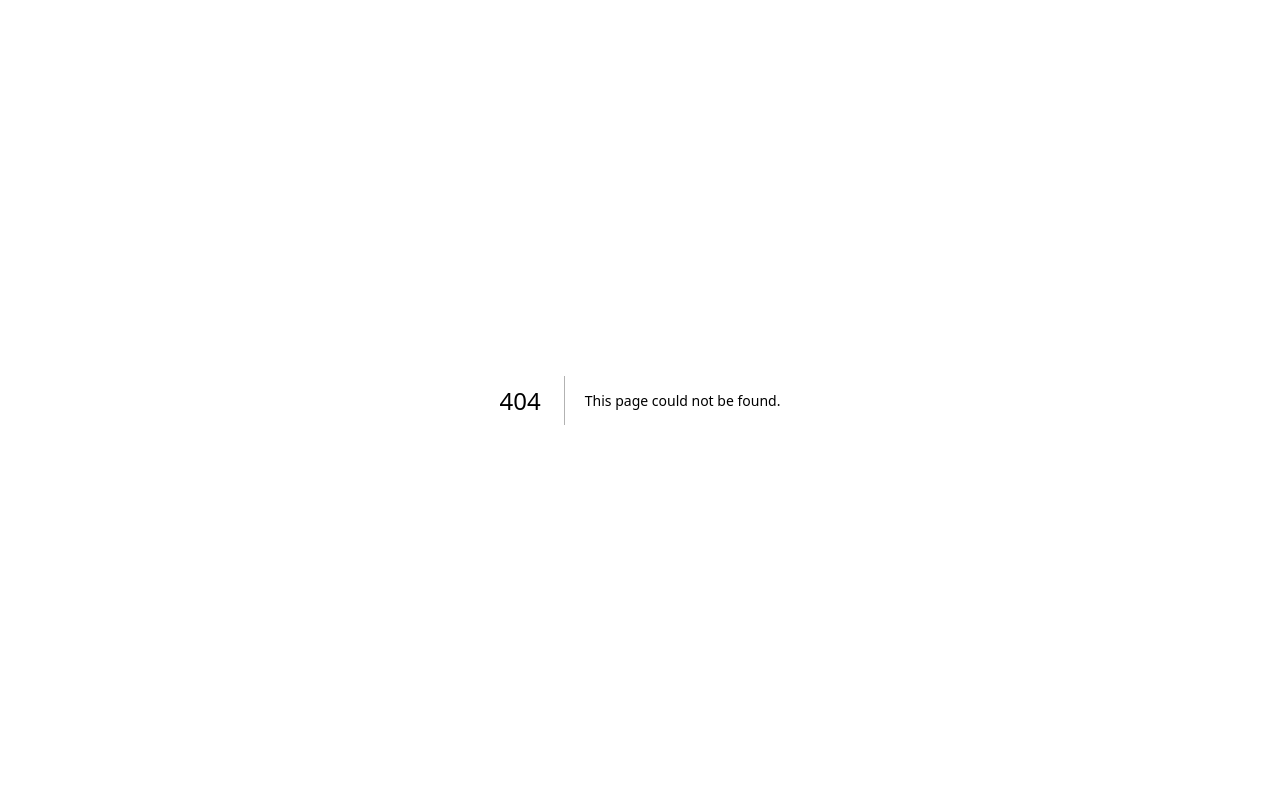
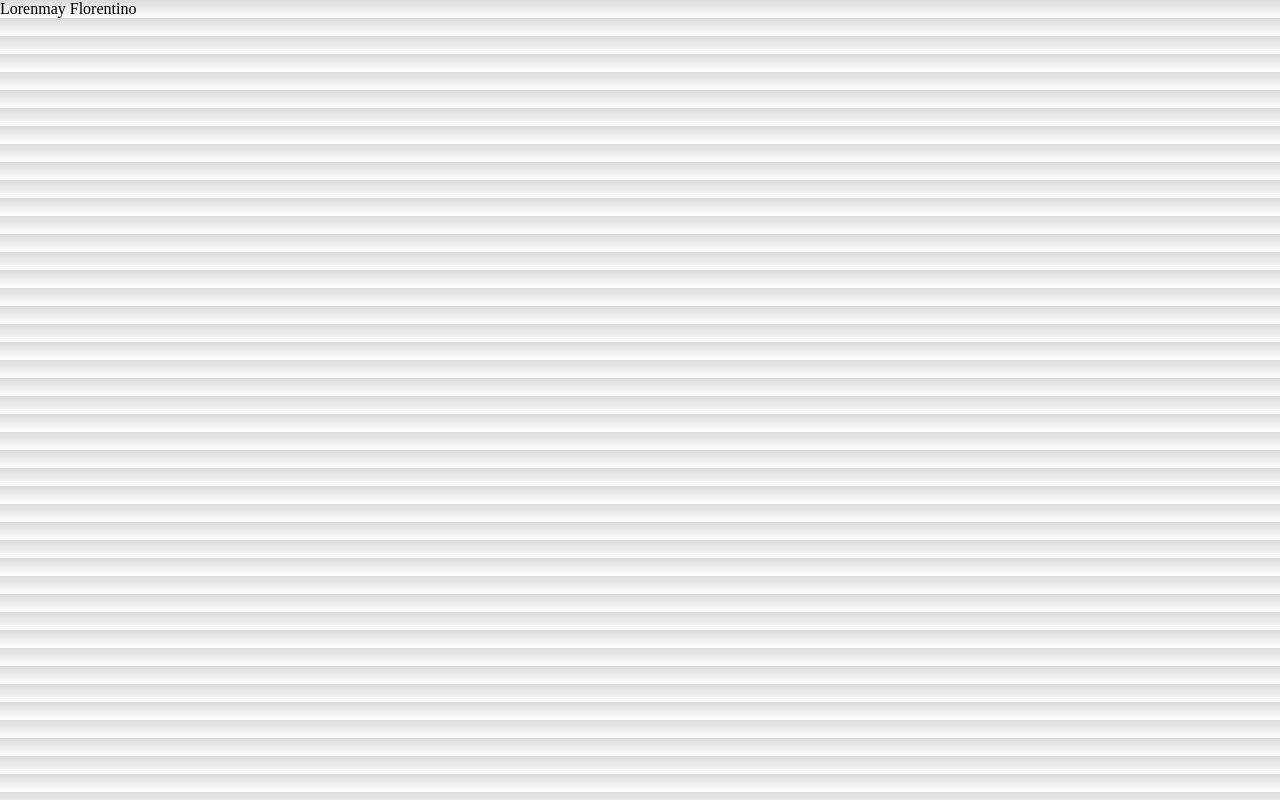
Before and after one commit to romardesabillee/git-example-adv102C, a Next.js app: page /lorenmay_florentino in a window 1280 px wide. Before the commit this address had no page. Built offline with nearby package versions, Linux system fonts and the light colour scheme.

Commit message:
Updated readme and new page

```diff
--- /dev/null
+++ b/src/pages/lorenmay_florentino.tsx
@@ -0,0 +1,8 @@
+
+
+export default function MyPage() {
+
+    return(
+        <div>Lorenmay Florentino</div>
+    )
+}
```
